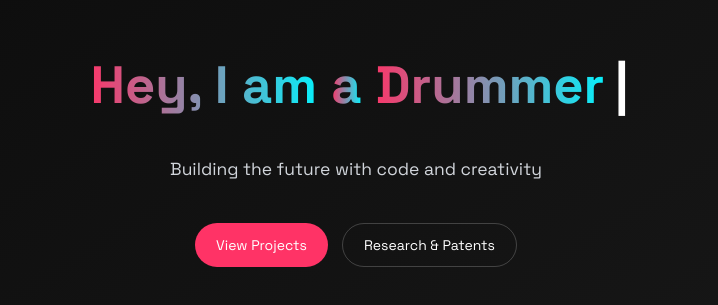
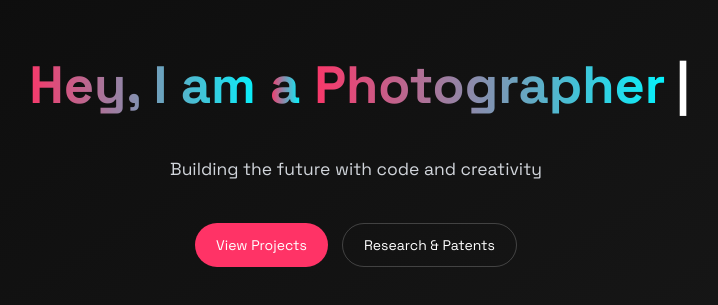
Before and after one commit to arukh281/personal-website, a Next.js app: page / in a window 1280 px wide. Shown: the part 239-544 px from the top of the page, without its empty margins (284-1002 px from the left). Built offline with nearby package versions, Linux system fonts and the light colour scheme.

Commit message:
text correction

```diff
--- a/app/page.tsx
+++ b/app/page.tsx
@@ -264,9 +264,10 @@
     ];
 
     useEffect(() => {
-        const typingSpeed = 75;
-        const deletingSpeed = 25;
-        const pauseDuration = 1200;
+        const typingSpeed = 25;
+        const deletingSpeed = 10;
+        const pauseDuration = 800;
+        const aradhyaPauseDuration = 2000; // Special pause duration for "Aradhya"
 
         const timeout = setTimeout(() => {
             if (!isDeleting) {
@@ -275,7 +276,7 @@
                     // Finished typing current role, pause then start deleting
                     setTimeout(() => {
                         setIsDeleting(true);
-                    }, pauseDuration);
+                    }, roles[currentIndex] === "Aradhya" ? aradhyaPauseDuration : pauseDuration);
                 } else {
                     // Continue typing
                     setCurrentText(roles[currentIndex].slice(0, currentText.length + 1));
@@ -323,7 +324,7 @@
                             </div>
                             <div className="flex items-center justify-center mt-1">
                                 {currentIndex !== 0 && (
-                                    <span className="gradient-text mr-2">a</span>
+                                    <span className="gradient-text mr-1">a</span>
                                 )}
                                 <motion.span
                                     className="gradient-text px-2 py-1"
```
